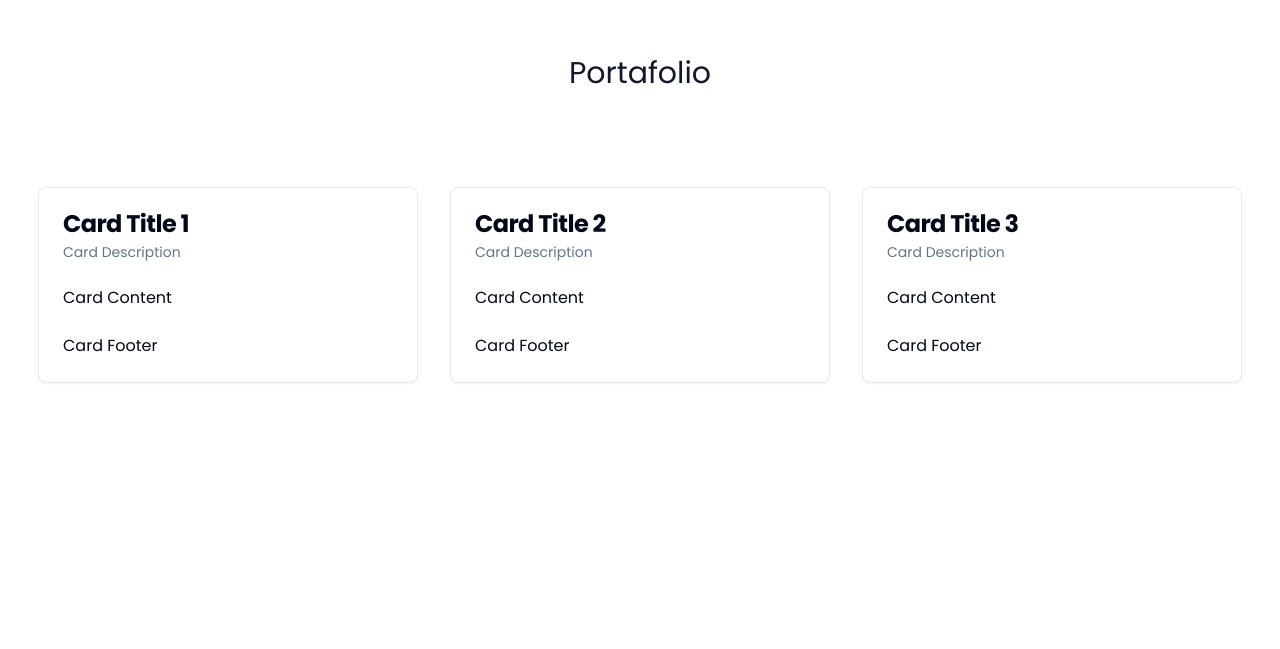
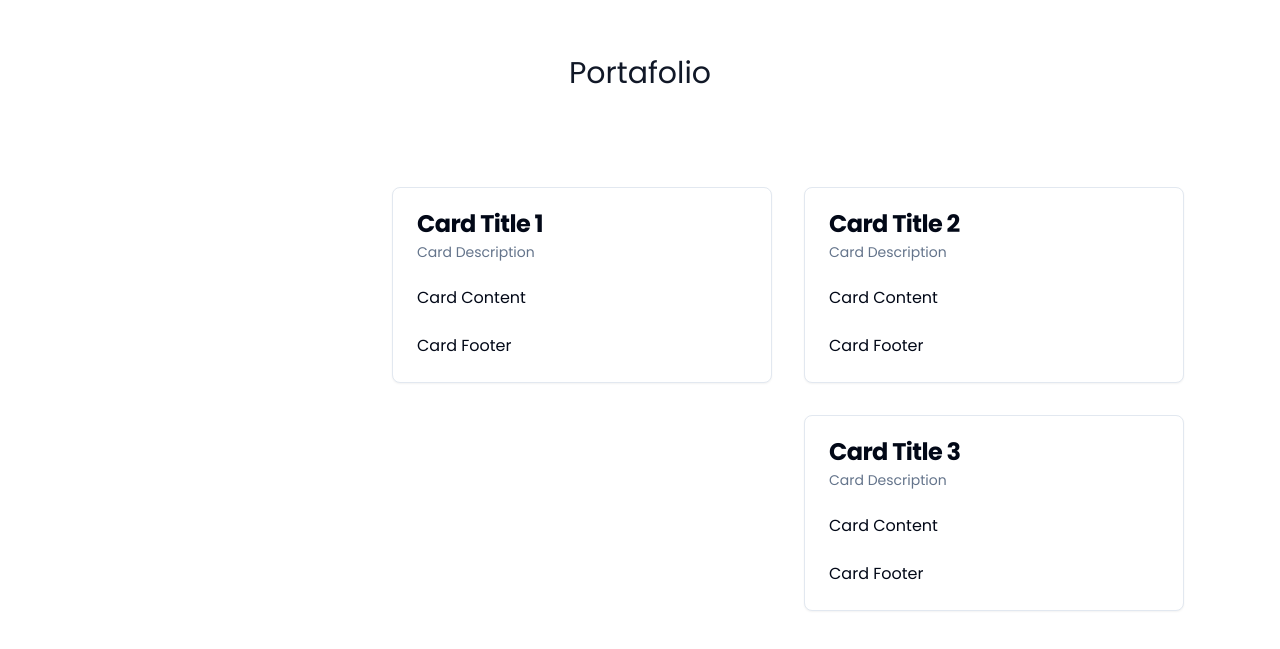
Before and after one commit to Danielprogramin/portafolio-nuevo, a Next.js app: page / in a window 1280 px wide. Shown: the part 2346-2995 px from the top of the page. Built offline with nearby package versions, Linux system fonts and the light colour scheme.

Commit message:
una linea jajjaa

```diff
--- a/src/app/about/page.tsx
+++ b/src/app/about/page.tsx
@@ -14,7 +14,7 @@ export default function About() {
           />
         </div>
 
-        <div className="flex flex-col justify-center gap-6 rounded-lg bg-gray-50 px-6 py-10 md:w-2/5 md:px-20">
+        <div className="flex flex-col justify-center gap-6 rounded-lg px-6 py-10 md:w-2/5 md:px-20">
           <h1 className="text-black text-2xl sm:text-2xl md:text-2xl lg:text-2xl">
             Daniel Ortiz
           </h1>
--- a/src/app/portafolio/page.tsx
+++ b/src/app/portafolio/page.tsx
@@ -20,7 +20,7 @@ export default function Portafolio() {
         </div>
 
         <div className="flex flex-wrap -mx-4 justify-center">
-          <div className="flex justify-center">
+          <div className="flex flex-wrap -mx-4 justify-center md:justify-start lg:justify-end">
             <div>
               <Card className="w-[380px] m-4">
                 <CardHeader>
```
